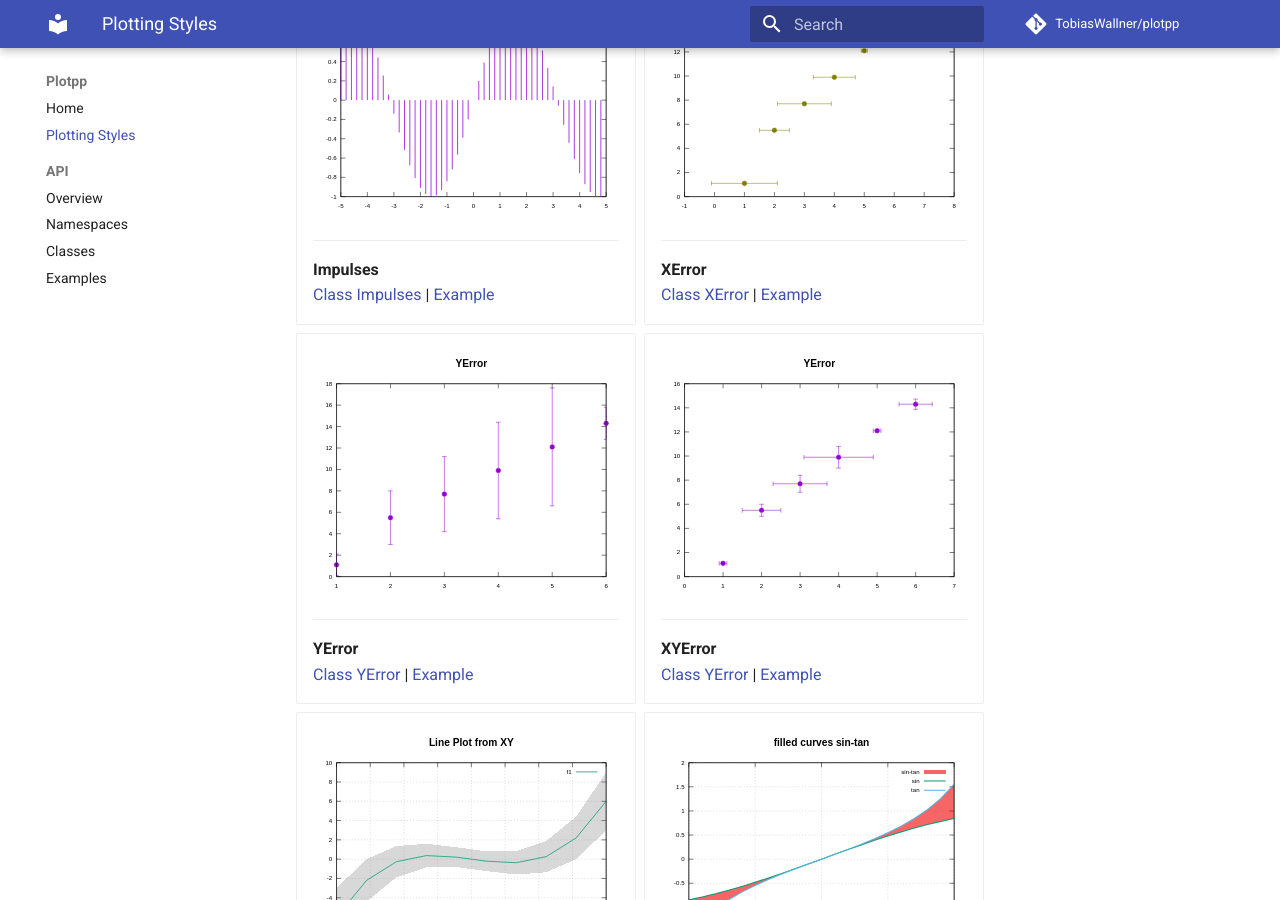
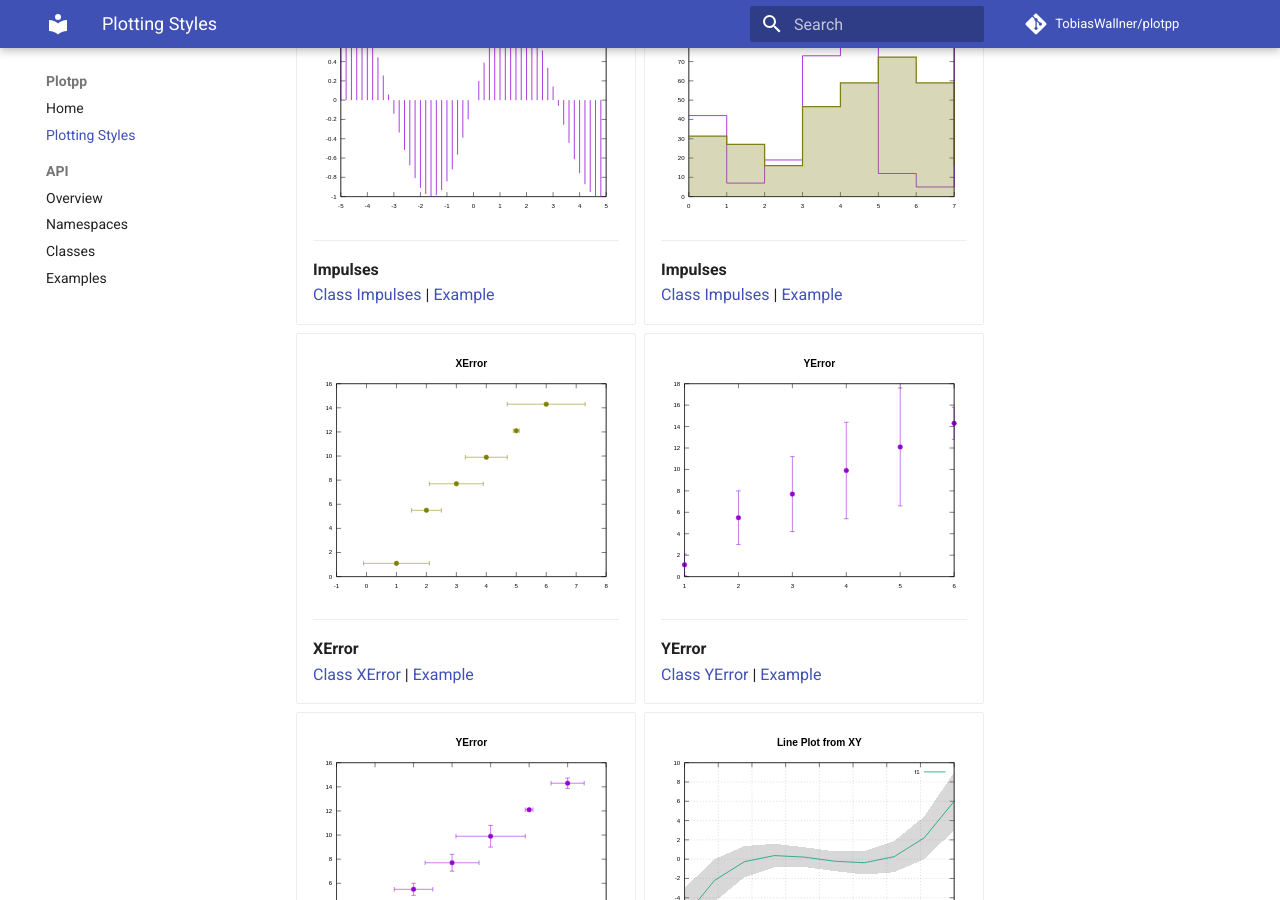
Before and after one commit to TobiasWallner/plotpp, an MkDocs documentation site: the page built from docs/docs/plotting_styles/index.md, in a window 1280 px wide and 900 px high, scrolled down 606 px. Built offline with MkDocs 1.6.1 and Material for MkDocs 9.7.7, drawn with Linux system fonts in a browser that asks for light colours; comment, search, counter and statistics services are not loaded.

Commit message:
updated documentation + steps + compiles with

```diff
--- a/docs/docs/plotting_styles/index.md
+++ b/docs/docs/plotting_styles/index.md
@@ -22,6 +22,12 @@ Plotting Styles
     ---
 	**Impulses**
 	[Class Impulses](../API/Classes/classplotpp_1_1_impulses.md) | [Example](../API/Examples/impulses_8cpp-example.md)
+
+-	![Image of a steps plot](steps-plot.svg)
+
+    ---
+	**Impulses**
+	[Class Impulses](../API/Classes/steps_1_1_impulses.md) | [Example](../API/Examples/steps_8cpp-example.md)
 
 
 -	![Image of an xerror plot](xerror-plot.svg)
```
Also changed, not shown: README.md, docs/docs/plotting_styles/steps-plot.svg (added), steps-plot.svg (added), 1 other file.
